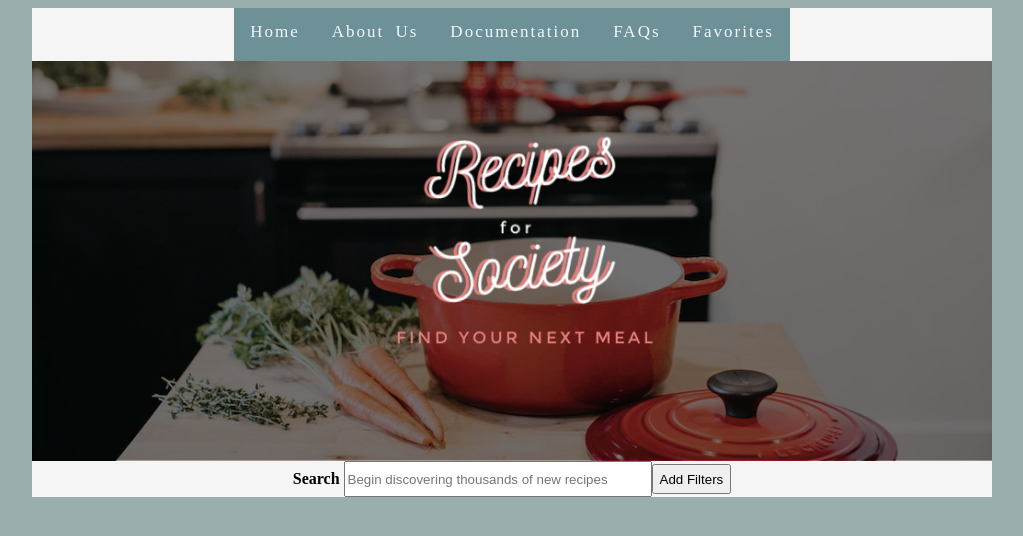
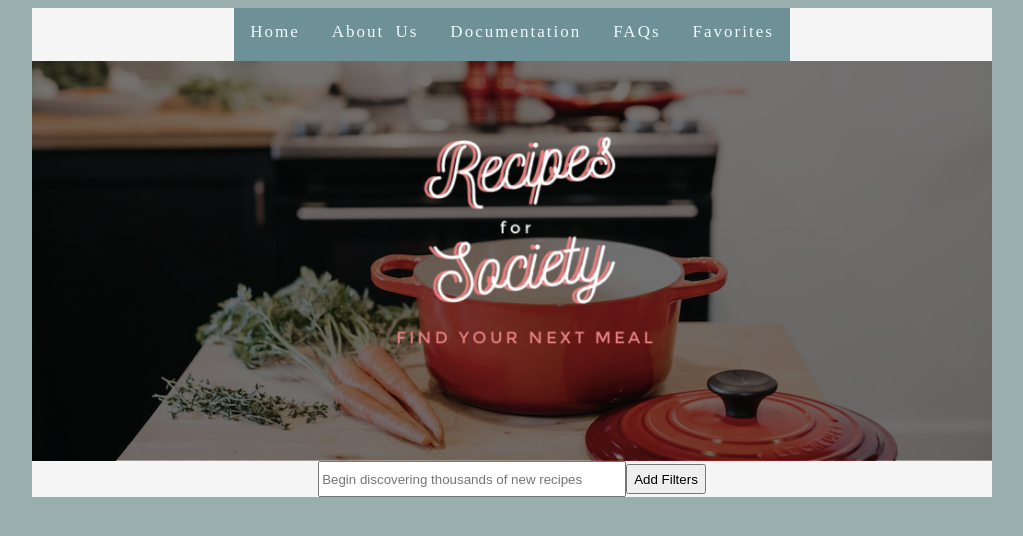
Before and after one commit to hayeonchoo/FinalProject, a website: page public/index.html in a window 1280 px wide. Shown: the whole page, without its empty margins (128-1151 px from the left). Drawn offline with Linux system fonts and the light colour scheme; no server answers.

Commit message:
Update index.html

```diff
--- a/public/index.html
+++ b/public/index.html
@@ -21,7 +21,7 @@
 
           <div class="searchcontainer">
             <form class="search-form">
-              <b>Search</b>
+              <b></b>
               <input type="text" class="search" placeholder="Begin discovering thousands of new recipes">
             </form>
           </div>
```
